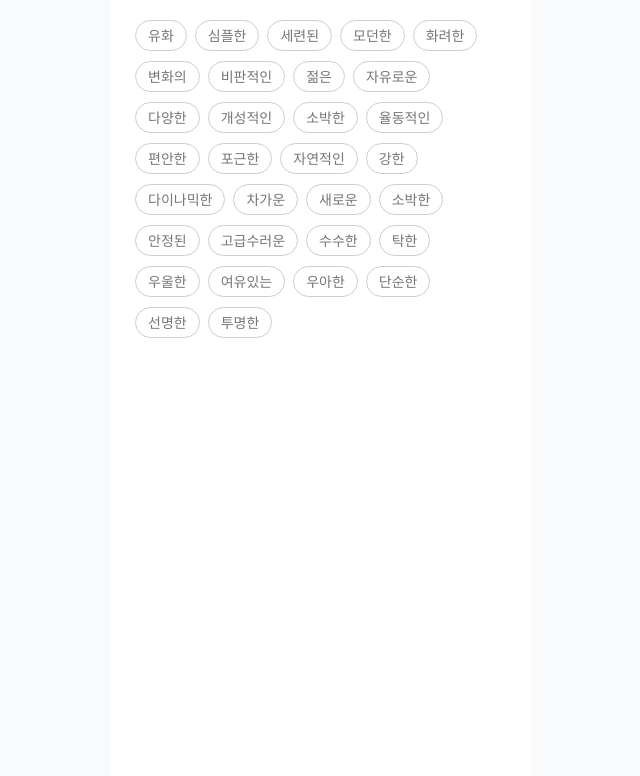
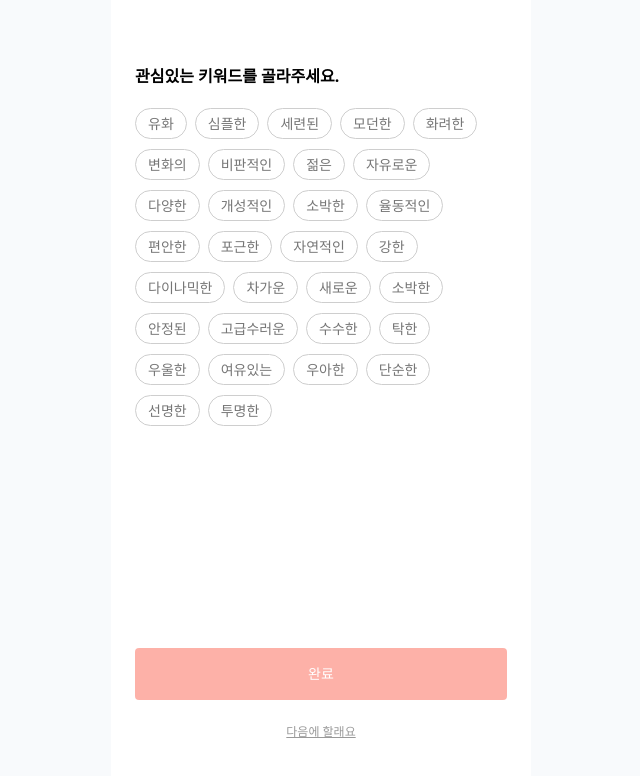
Before and after one commit to Att-ies/frontend, a Next.js app: page /auth/join04 in a window 1280 px wide. Shown: the top 776 px of the page, without its empty margins (319-959 px from the left). Built offline with nearby package versions, Linux system fonts and the light colour scheme; no server answers.

Commit message:
refactor : 회원가입 취향분석 부분에 Mutation 훅 사용

```diff
--- a/src/pages/auth/join04.tsx
+++ b/src/pages/auth/join04.tsx
@@ -1,16 +1,20 @@
 import ErrorMessage from '@components/common/ErrorMessage';
 import Layout from '@components/common/Layout';
+import Loader from '@components/common/Loader';
+import Modal from '@components/common/Modal';
 import SelectKeyword from '@components/profile/Selectkeyword';
 import { useAppSelector } from '@features/hooks';
+import useJoinMutation from '@hooks/mutations/useJoinMuation';
+import { useRouter } from 'next/router';
 import { useState } from 'react';
-
-import useUserJoin from '../../hooks/queries/useUserJoin';
+import Button from 'stories/Button';
 
 export default function Join04() {
   const [keywordList, setKeywordList] = useState<string[]>([]);
+  const [isModal, setIsModal] = useState<boolean>(false);
   const userState = useAppSelector((state) => state.user);
-  const { mutation, errorMessage } = useUserJoin();
-  const handleSubmit = async (e: { target: { id: string } }) => {
+  const { mutate, isLoading } = useJoinMutation();
+  const handleSubmit = () => {
     let memberInfo: Member = {
       userId: userState.userId,
       nickname: userState.nickname,
@@ -19,24 +23,47 @@ export default function Join04() {
       email: userState.email,
       keywords: keywordList,
     };
-    if (e.target.id === 'skip') {
-      memberInfo = { ...memberInfo, keywords: [] };
-    }
-    mutation.mutate(memberInfo);
+    mutate(memberInfo, {
+      onSuccess: () => {
+        setIsModal(true);
+      },
+    });
   };
+
+  const router = useRouter();
+
+  if (isLoading) return <Loader />;
 
   return (
     <Layout>
-      {errorMessage && (
-        <ErrorMessage
-          message={errorMessage}
-          className="absolute top-[620px] left-[100px]"
-        />
-      )}
+      <div className="mt-16 text-16 font-semibold">
+        관심있는 키워드를 골라주세요.
+      </div>
       <SelectKeyword
-        handleSubmit={handleSubmit}
         setKeywordList={setKeywordList}
         keywordList={keywordList}
+      />
+      <Button
+        className="absolute inset-x-0 bottom-[100px] m-auto"
+        text="완료"
+        onClick={handleSubmit}
+        disabled={keywordList?.length === 0}
+      />
+      <button
+        className="hover:brand-2 absolute inset-x-0 bottom-[60px]  m-auto w-full px-0 text-xs font-normal text-[#999999] underline transition"
+        onClick={handleSubmit}
+      >
+        다음에 할래요
+      </button>
+      <Modal
+        message="회원가입이 완료 되었습니다."
+        isModal={isModal}
+        onCloseModal={() => {
+          setIsModal(false);
+        }}
+        onAccept={() => {
+          router.push('/auth/login');
+        }}
       />
     </Layout>
   );
--- a/src/pages/profile/keyword.tsx
+++ b/src/pages/profile/keyword.tsx
@@ -24,8 +24,11 @@ export default function Keyword() {
     const keywordsObject = {
       keywords: keywordList,
     };
-    mutate(keywordsObject);
-    setIsModal(true);
+    mutate(keywordsObject, {
+      onSuccess: () => {
+        setIsModal(true);
+      },
+    });
   };
 
   if (isLoading) return <Loader />;
```
